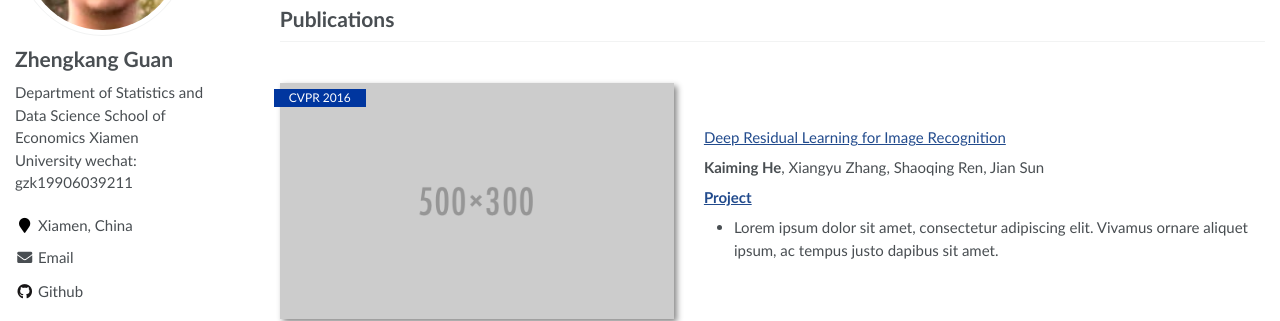
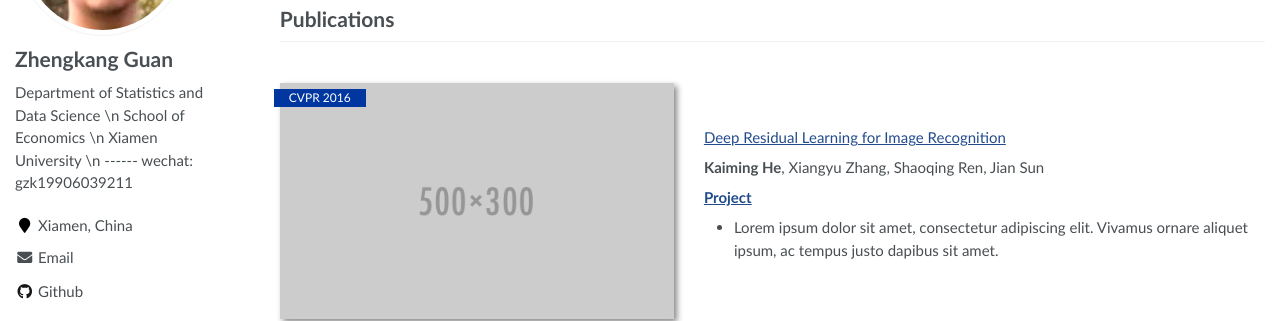
Before and after one commit to GuanZhengkang/guanzhengkang.github.io, a Jekyll site: the page built from _pages/about.md, in a window 1280 px wide. Shown: the part 242-563 px from the top of the page. Built offline with Jekyll 4.4.1, drawn with Linux system fonts in a browser that asks for light colours.

```diff
--- a/_config.yml
+++ b/_config.yml
@@ -24,9 +24,13 @@ author:
   name             : "Zhengkang Guan"
   avatar           : "images/profile.png"
   bio              : |
-    Department of Statistics and Data Science
-    School of Economics
-    Xiamen University
+    Department of Statistics and Data Science \n
+
+    School of Economics \n
+
+    Xiamen University \n
+
+    ------
 
     wechat: gzk19906039211
   location         : "Xiamen, China"
```
